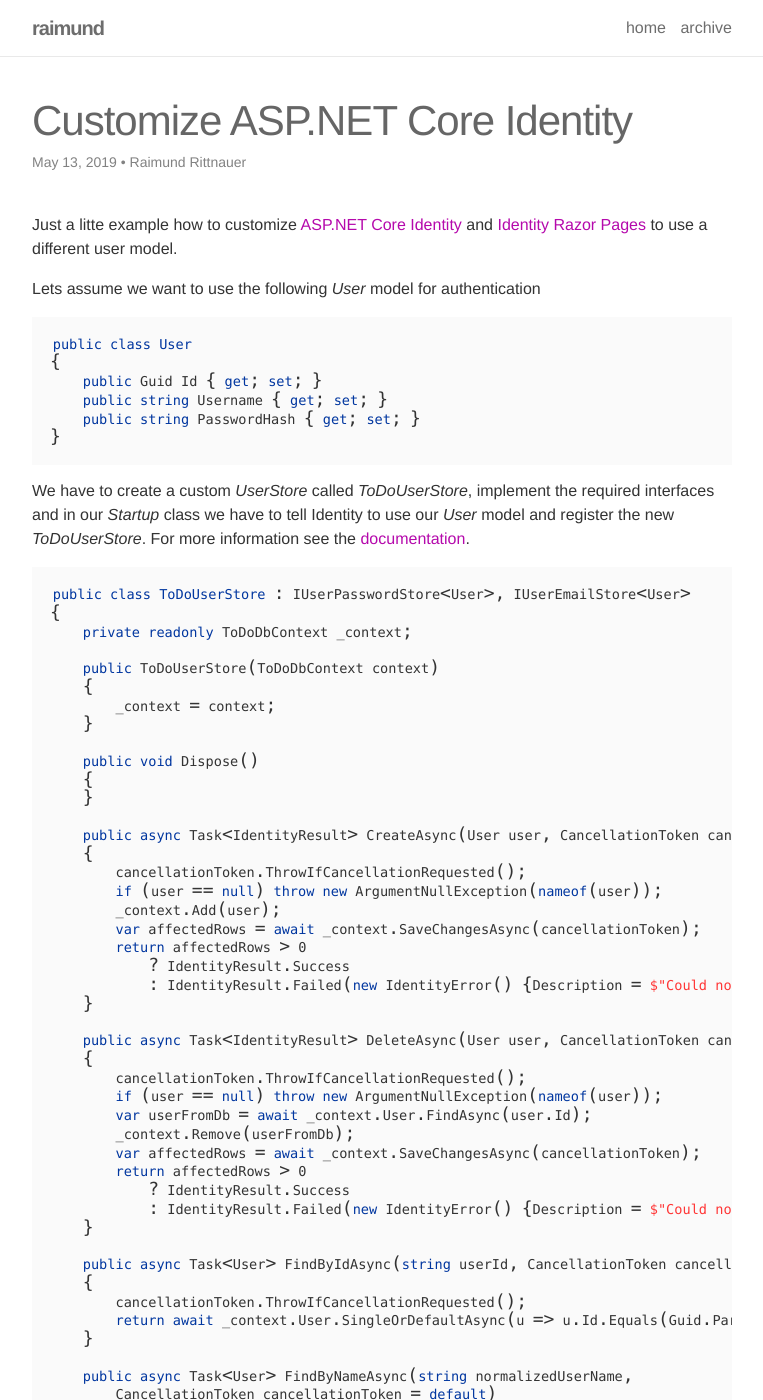
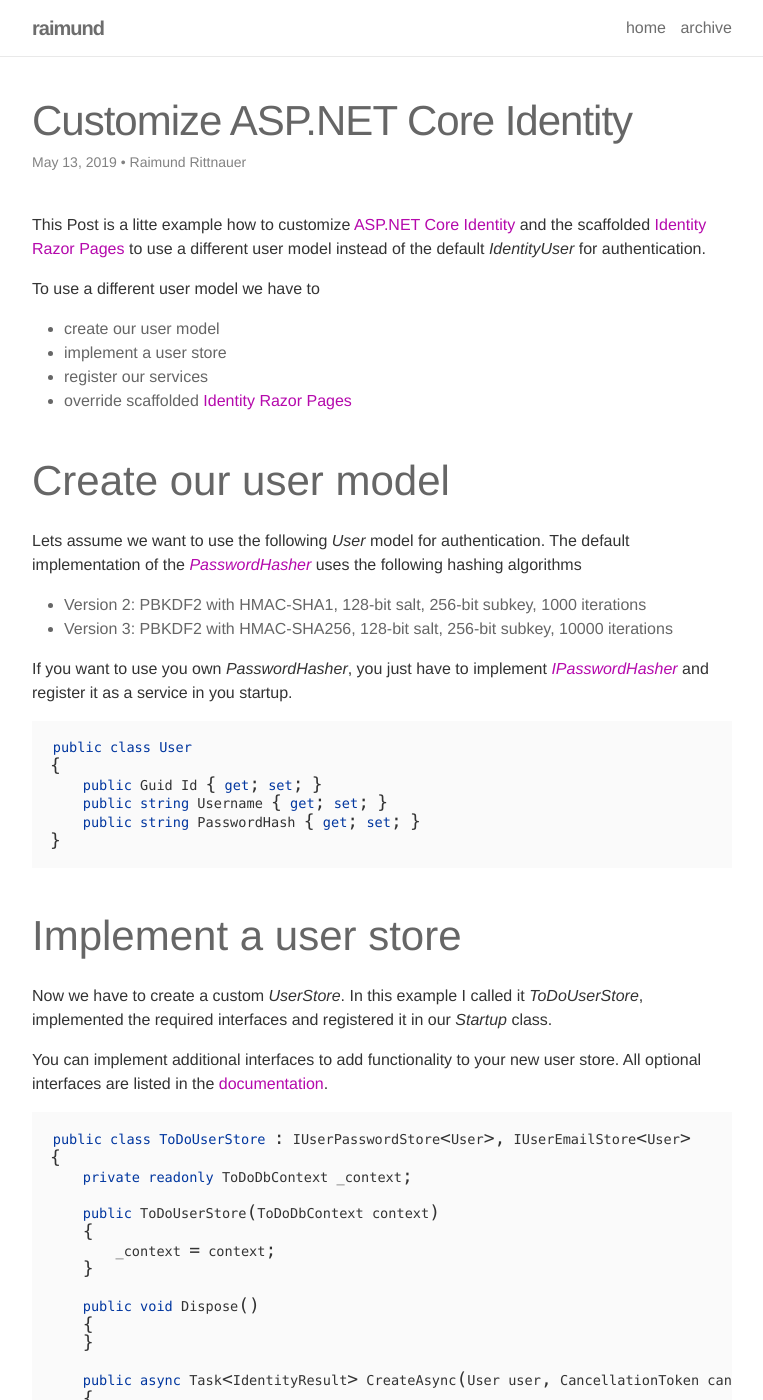
Before and after one commit to raaaimund/raaaimund.github.io, a Jekyll site: the page built from _posts/2019-05-13-customize-asp-net-core-identity.md, in a window 1280 px wide and 1400 px high. Shown: the whole window, without its empty margins (258-1021 px from the left). Built offline with Jekyll 4.4.1, drawn with Linux system fonts in a browser that asks for light colours; nearby versions of some CDN libraries; comment, search, counter and statistics services are not loaded; some of the changed text lies outside the part shown.

Commit message:
added content

````diff
--- a/_posts/2019-05-13-customize-asp-net-core-identity.md
+++ b/_posts/2019-05-13-customize-asp-net-core-identity.md
@@ -13,9 +13,23 @@
  - razor pages
 ---
 
-Just a litte example how to customize [ASP.NET Core Identity][1]{:target="_blank"} and [Identity Razor Pages][2]{:target="_blank"} to use a different user model.
+This Post is a litte example how to customize [ASP.NET Core Identity][1]{:target="_blank"} and the scaffolded [Identity Razor Pages][2]{:target="_blank"} to use a different user model instead of the default *IdentityUser* for authentication.
 
-Lets assume we want to use the following *User* model for authentication
+To use a different user model we have to
+
+* create our user model
+* implement a user store
+* register our services
+* override scaffolded [Identity Razor Pages][2]{:target="_blank"}
+
+## Create our user model
+
+Lets assume we want to use the following *User* model for authentication. The default implementation of the [*PasswordHasher*][7]{:target="_blank"} uses the following hashing algorithms
+
+* Version 2: PBKDF2 with HMAC-SHA1, 128-bit salt, 256-bit subkey, 1000 iterations
+* Version 3: PBKDF2 with HMAC-SHA256, 128-bit salt, 256-bit subkey, 10000 iterations
+
+If you want to use you own *PasswordHasher*, you just have to implement [*IPasswordHasher*][8]{:target="_blank"} and register it as a service in you startup.
 
 ``` c#
 public class User
@@ -26,7 +40,11 @@
 }
 ```
 
-We have to create a custom *UserStore* called *ToDoUserStore*, implement the required interfaces and in our *Startup* class we have to tell Identity to use our *User* model and register the new *ToDoUserStore*. For more information see the [documentation][4]{:target="_blank"}.
+## Implement a user store
+
+Now we have to create a custom *UserStore*. In this example I called it *ToDoUserStore*, implemented the required interfaces and registered it in our *Startup* class.
+
+You can implement additional interfaces to add functionality to your new user store. All optional interfaces are listed in the [documentation][4]{:target="_blank"}.
 
 ``` c#
 public class ToDoUserStore : IUserPasswordStore<User>, IUserEmailStore<User>
@@ -194,6 +212,18 @@
 }
 ```
 
+## Register our services
+
+After we created our *ToDoUserStore* we have to register it in our startup class. There is already an *AddUserStore* extension method available.
+
+``` c#
+services.AddDefaultIdentity<User>()
+            .AddDefaultUI(UIFramework.Bootstrap4)
+            .AddUserStore<ToDoUserStore>();
+```
+
+The full source of *Startup.cs*
+
 ``` c#
 public class Startup
 {
@@ -265,11 +294,13 @@
 }
 ```
 
+## override scaffolded Identity Razor Pages
+
 After that we can override the Identity Razor Pages for managing just the username and the password. In Visual Studio 2019 you can use the [*New Scaffolded Item...*][5]{:target="_blank"} option to generate the code for the Razor Pages. For the source code see their [AspNetCore GitHub repository][6]{:target="_blank"}.
 
 *Right click on your project -> Add -> New Scaffolded Item...*
 
-In this example we customize the page *Account/Manage/Index*.
+In this example we customize the page *Account/Manage/Index*. Now you just have to modify the generated code to use your custom user model and remove all additional functionality you do not need anymore.
 
 */Account/Manage/_ManageNav.cshtml*
 
````
Also changed, not shown: other parts of _posts/2019-05-13-customize-asp-net-core-identity.md (+2 -1 lines).
